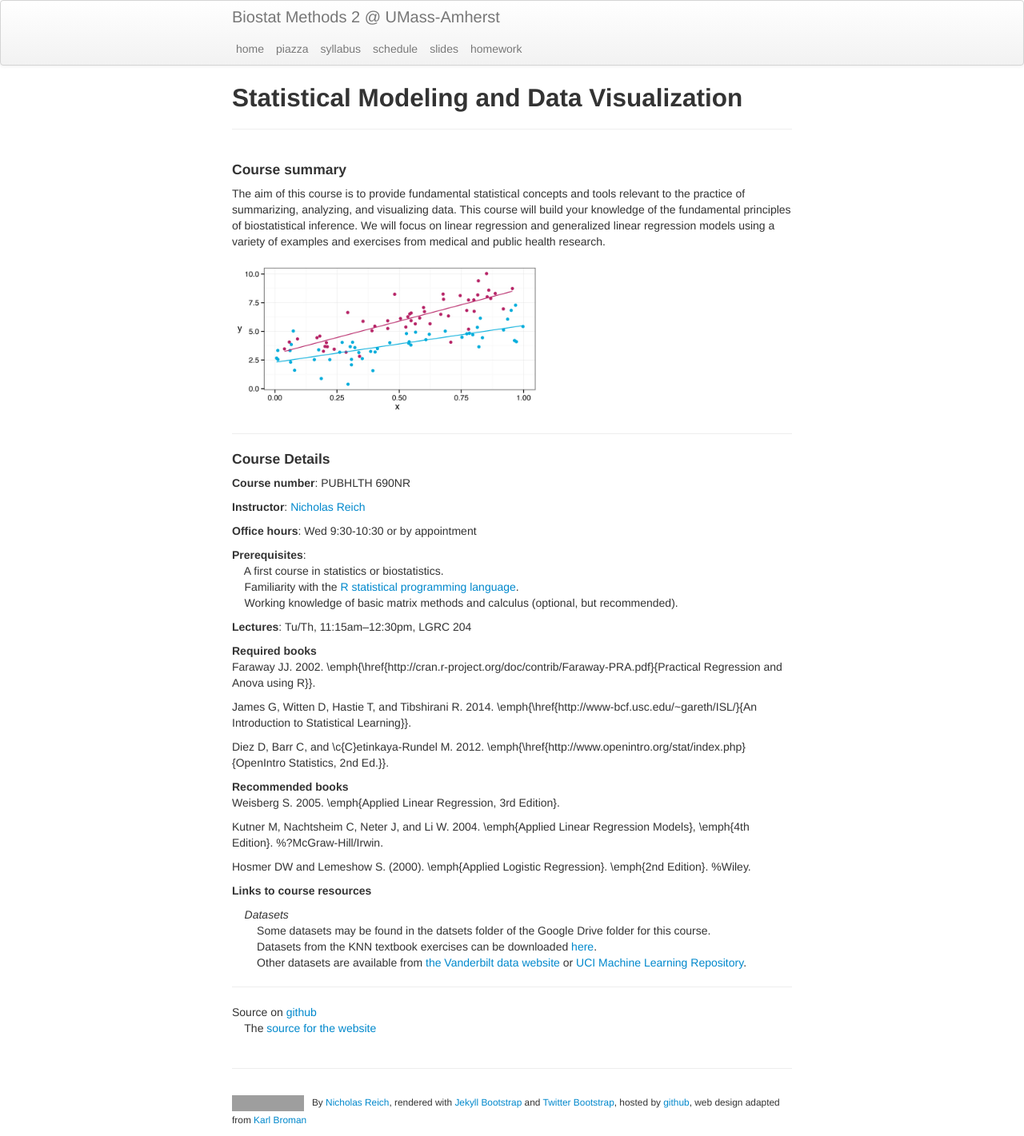
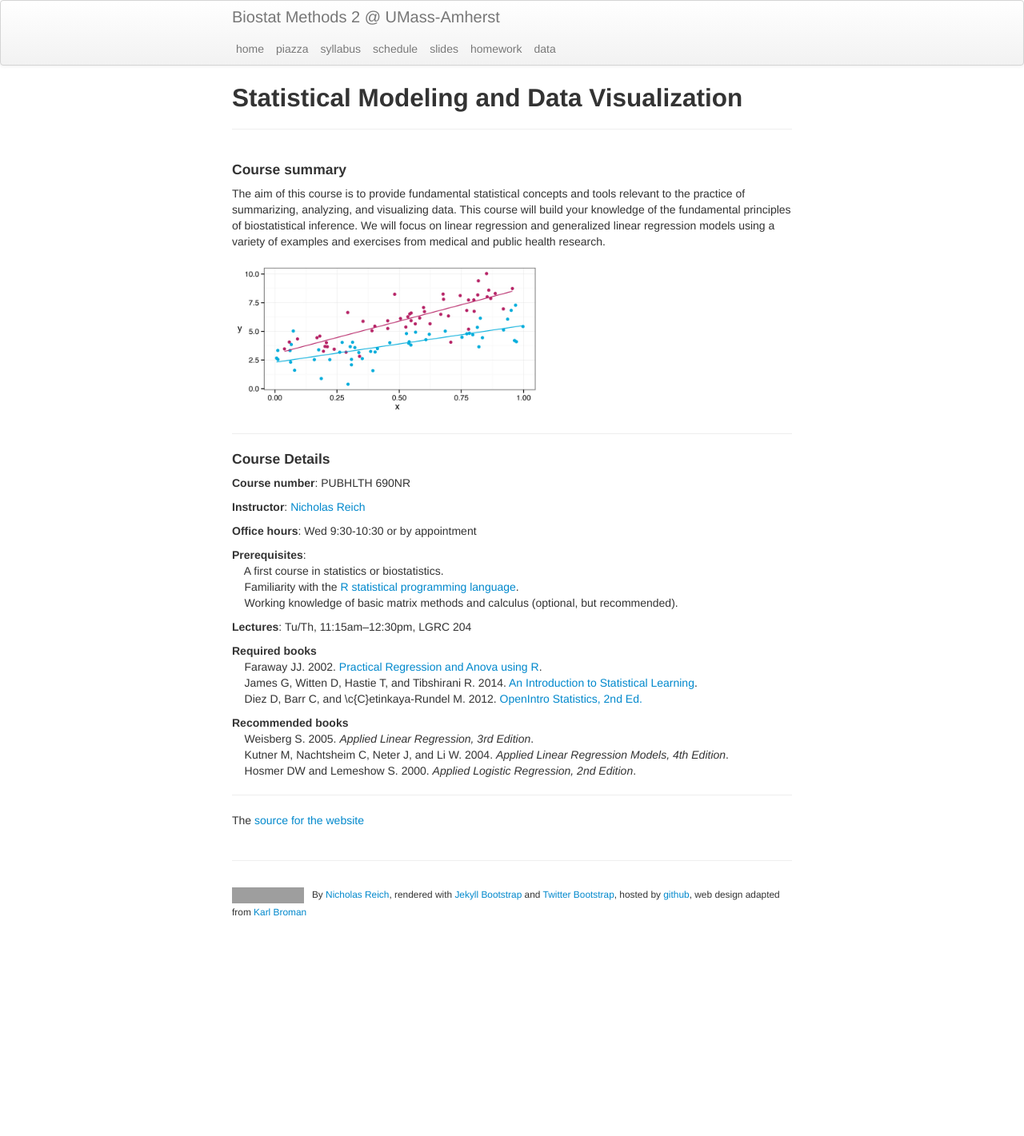
Before and after one commit to nickreich/stat-modeling-2015, a Jekyll site: the page built from index.md, in a window 1280 px wide. Shown: the whole page at 80% size. Built offline with Jekyll 4.4.1, drawn with Linux system fonts in a browser that asks for light colours; after the commit the page ends 1161 px from its top, so only the background shows below that; grey boxes are pictures that could not be loaded.

Commit message:
adding datasets page.

```diff
--- a/_includes/themes/twitter/default.html
+++ b/_includes/themes/twitter/default.html
@@ -38,6 +38,7 @@
               <li><a href="{{ BASE_PATH }}/pages/schedule.html">schedule</a></li>
               <li><a href="{{ BASE_PATH }}/pages/slides.html">slides</a></li>
               <li><a href="{{ BASE_PATH }}/pages/homework.html">homework</a></li>
+              <li><a href="{{ BASE_PATH }}/pages/datasets.html">data</a></li>
         </div>
       </div>
     </div>
--- a/index.md
+++ b/index.md
@@ -29,30 +29,16 @@
 **Lectures**: Tu/Th, 11:15am&ndash;12:30pm, LGRC 204
 
 **Required books** <br>
-Faraway JJ. 2002. \emph{\href{http://cran.r-project.org/doc/contrib/Faraway-PRA.pdf}{Practical Regression and Anova using R}}.
-
-James G, Witten D, Hastie T, and Tibshirani R. 2014. \emph{\href{http://www-bcf.usc.edu/~gareth/ISL/}{An Introduction to Statistical Learning}}.
-
-Diez D, Barr C, and \c{C}etinkaya-Rundel M. 2012. \emph{\href{http://www.openintro.org/stat/index.php}{OpenIntro Statistics, 2nd Ed.}}.
+&nbsp; &nbsp; Faraway JJ. 2002. [Practical Regression and Anova using R](http://cran.r-project.org/doc/contrib/Faraway-PRA.pdf). <br>
+&nbsp; &nbsp; James G, Witten D, Hastie T, and Tibshirani R. 2014. [An Introduction to Statistical Learning](http://www-bcf.usc.edu/~gareth/ISL/). <br>
+&nbsp; &nbsp; Diez D, Barr C, and \c{C}etinkaya-Rundel M. 2012. [OpenIntro Statistics, 2nd Ed.](http://www.openintro.org/stat/index.php)
 
 **Recommended books** <br>
-Weisberg S. 2005. \emph{Applied Linear Regression, 3rd Edition}.
-
-Kutner M, Nachtsheim C, Neter J, and Li W. 2004. \emph{Applied Linear Regression Models}, \emph{4th Edition}. %?McGraw-Hill/Irwin.
-
-Hosmer DW and Lemeshow S. (2000). \emph{Applied Logistic Regression}. \emph{2nd Edition}. %Wiley.
-
-
-
-**Links to course resources**
-
-&nbsp; &nbsp; *Datasets*<br>
-&nbsp; &nbsp; &nbsp; &nbsp; Some datasets may be found in the datsets folder of the Google Drive folder for this course. <br>
-&nbsp; &nbsp; &nbsp; &nbsp; Datasets from the KNN textbook exercises can be downloaded [here](https://netfiles.umn.edu/users/nacht001/www/nachtsheim/index.html). <br>
-&nbsp; &nbsp; &nbsp; &nbsp; Other datasets are available from [the Vanderbilt data website](http://biostat.mc.vanderbilt.edu/wiki/Main/DataSets) or [UCI Machine Learning Repository](http://archive.ics.uci.edu/ml/).
+&nbsp; &nbsp; Weisberg S. 2005. *Applied Linear Regression, 3rd Edition*. <br>
+&nbsp; &nbsp; Kutner M, Nachtsheim C, Neter J, and Li W. 2004. *Applied Linear Regression Models, 4th Edition*. <br>
+&nbsp; &nbsp; Hosmer DW and Lemeshow S. 2000. *Applied Logistic Regression, 2nd Edition*.
 
 
 ---
 
-Source on [github](http://github.com)<br>
-&nbsp; &nbsp; The [source for the website](https://github.com/nickreich/stat-modeling-2015/tree/gh-pages)
+The [source for the website](https://github.com/nickreich/stat-modeling-2015/tree/gh-pages)
```
Also changed, not shown: pages/datasets.md (added, +13 -0 lines).
